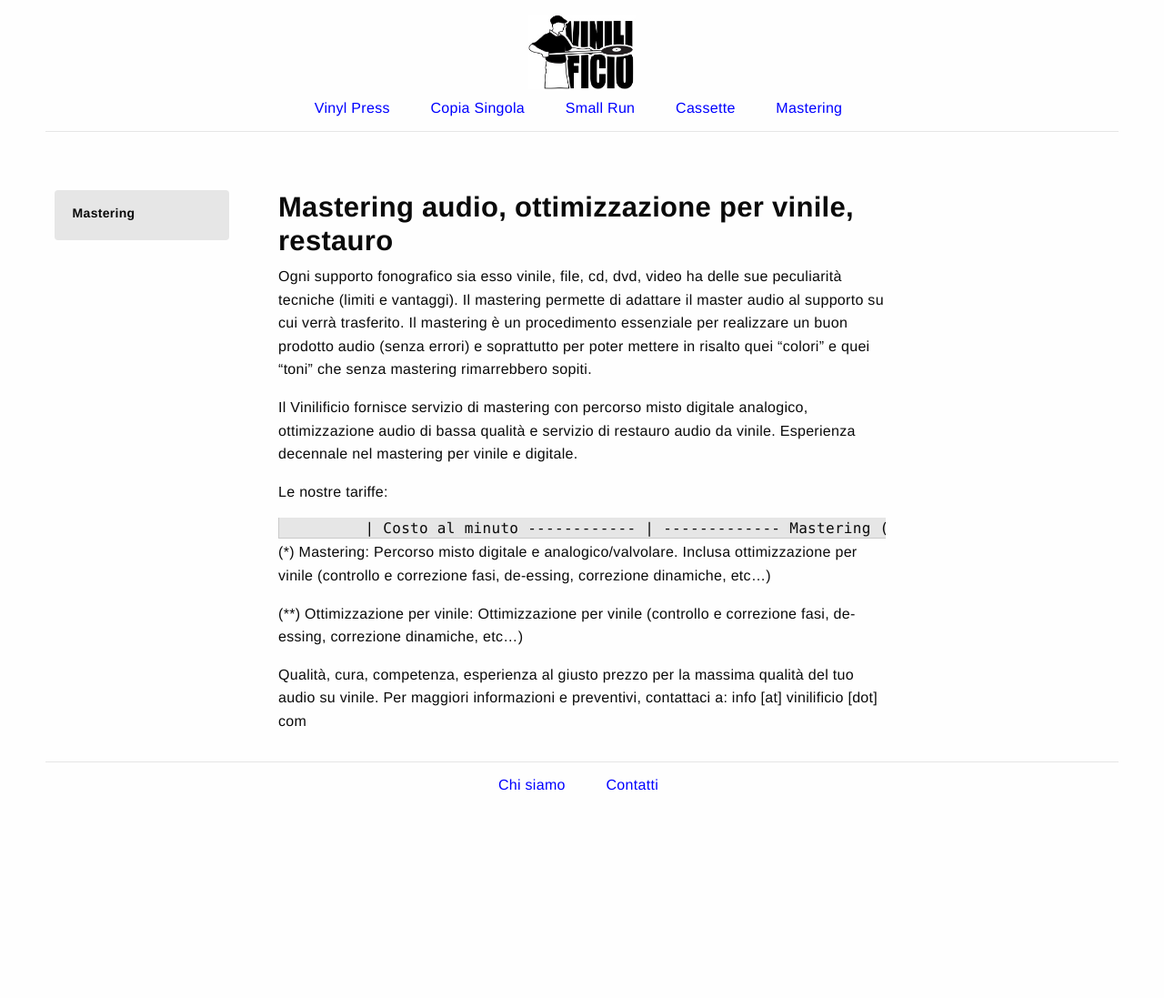
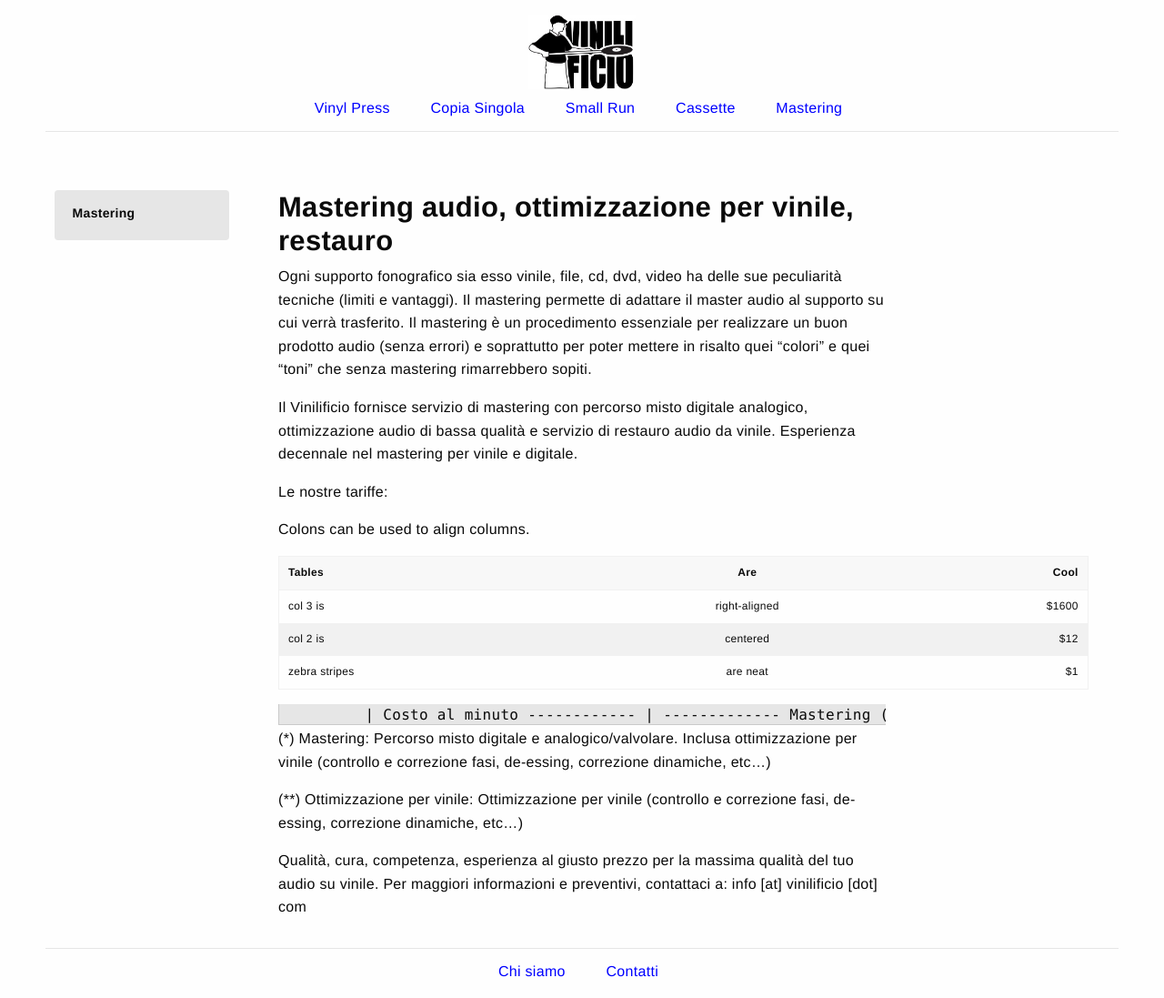
Before and after one commit to Vinilificio/Vinilificio.github.io, a Jekyll site: the page built from _pages/mastering.md, in a window 1280 px wide. Shown: the whole page at 91% size. Built offline with Jekyll 4.4.1, drawn with Linux system fonts in a browser that asks for light colours; before the commit the page ends 900 px from its top, so only the background shows below that.

Commit message:
Update mastering.md

```diff
--- a/_pages/mastering.md
+++ b/_pages/mastering.md
@@ -15,6 +15,15 @@
 
 Le nostre tariffe:
 
+Colons can be used to align columns.
+
+| Tables        | Are           | Cool  |
+| ------------- |:-------------:| -----:|
+| col 3 is      | right-aligned | $1600 |
+| col 2 is      | centered      |   $12 |
+| zebra stripes | are neat      |    $1 |
+
+
              | Costo al minuto
 ------------ | -------------
 Mastering (*)                   | € 6,00 al minuto + € 30,00 di setup fee per durate minori di 40 minuti.
```
